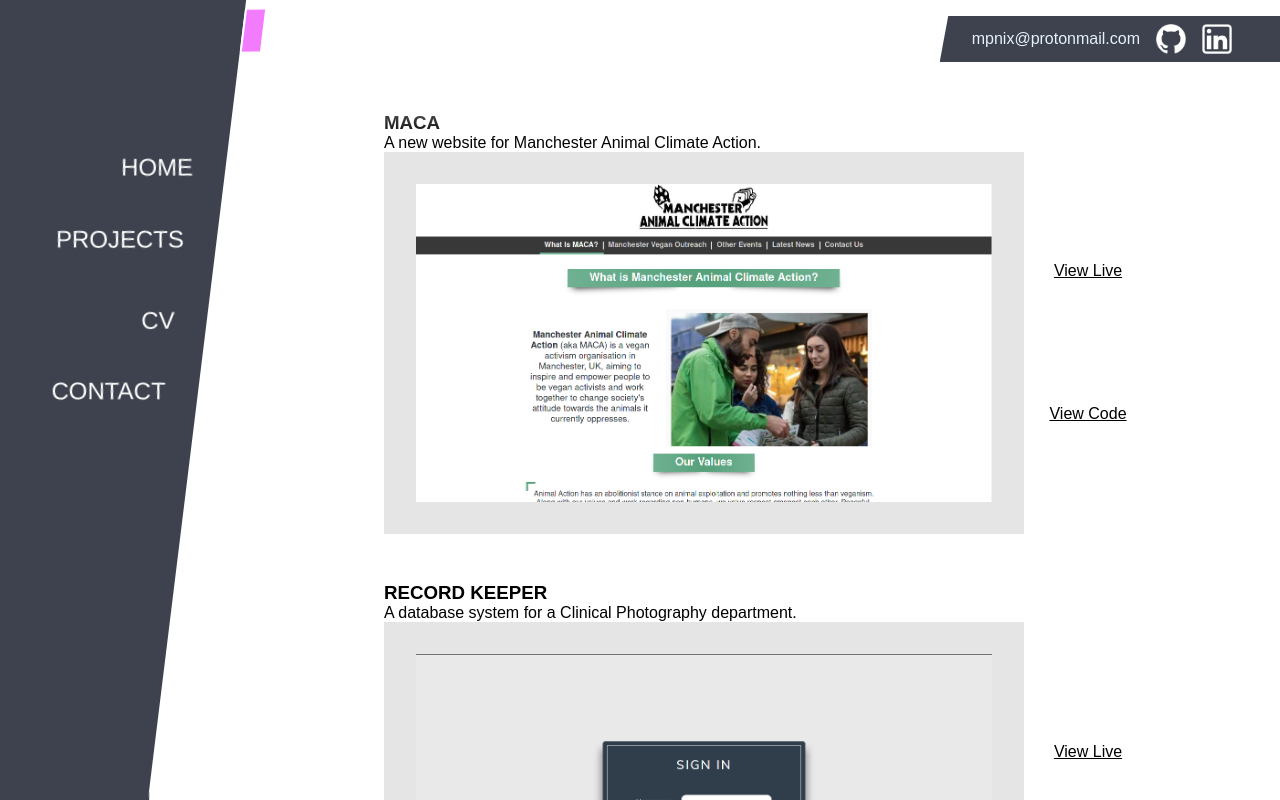
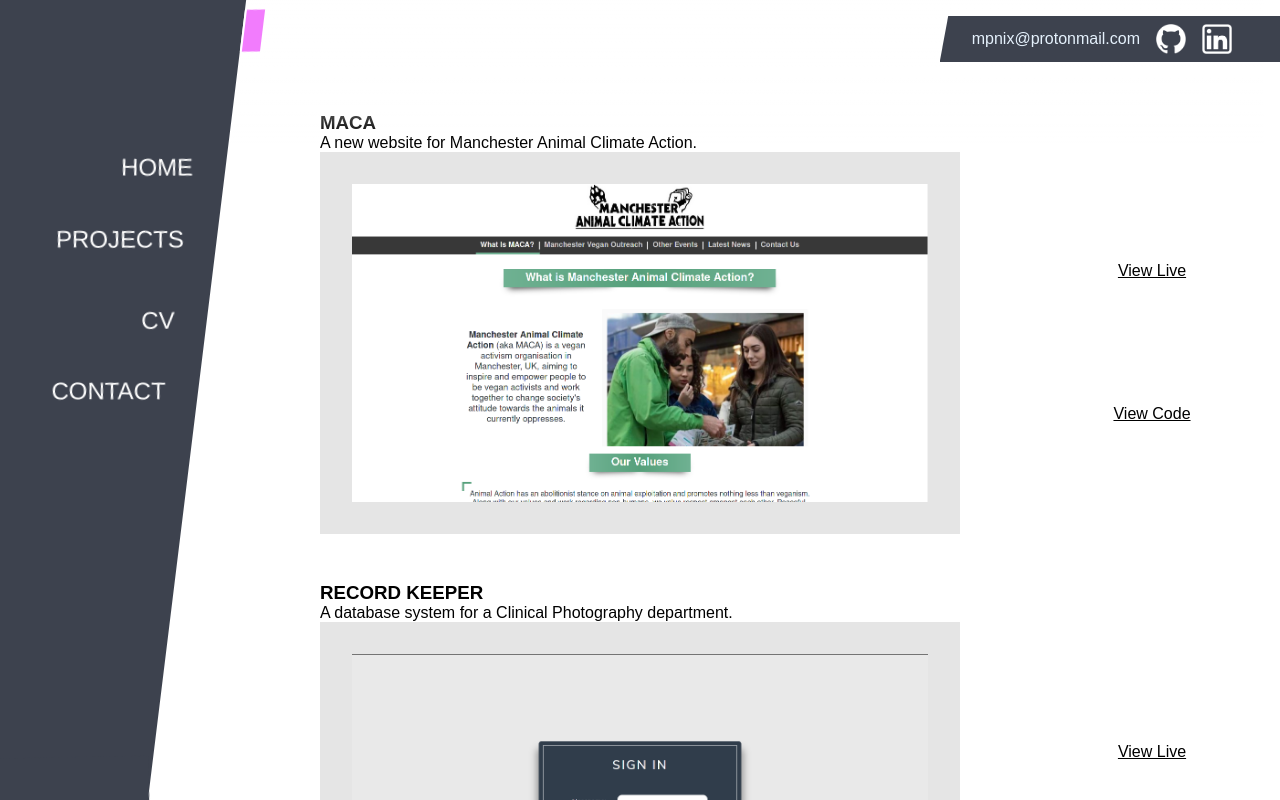
Before and after one commit to NixMichael/portfolio, a React (Create React App) app: page /projects in a window 1280 px wide. Shown: the top 800 px of the page. Built offline with nearby package versions, Linux system fonts and the light colour scheme; a web font is replaced by a local one.

Commit message:
Changed positioning and styling of projects section
-Projects section height now limited to window height
-Stylized scroll bar added to projects div

```diff
--- a/src/styles/index.scss
+++ b/src/styles/index.scss
@@ -10,18 +10,18 @@
   display: none;  /* Chrome, Safari and Opera */
 }
 
-// body::-webkit-scrollbar {
-//   width: 1em;
-// }
+.projects::-webkit-scrollbar {
+  width: 1em;
+}
 
-// body::-webkit-scrollbar-track {
-//   box-shadow: inset 0 0 6px rgba(0, 0, 0, 0.3);
-// }
+.projects::-webkit-scrollbar-track {
+  box-shadow: inset 0 0 6px rgba(0, 0, 0, 0.3);
+}
 
-// body::-webkit-scrollbar-thumb {
-//   background-color: var(--highlight-color);
-//   outline: 1px solid slategrey;
-// }
+.projects::-webkit-scrollbar-thumb {
+  background-color: var(--highlight-color);
+  outline: 1px solid slategrey;
+}
 
 * {
   margin: 0;
@@ -52,24 +52,43 @@
 }
 
 .main-content {
-  width: 70vw;
+  width: 100vw;
   margin-top: 4rem;
-  margin-right: 4rem;
+  padding-left: 20vw;
   display: flex;
   justify-content: center;
   align-items: center;
 }
 
-.projects a {
+.projects {
+  width: 100%;
+  height: 100vh;
+  overflow-y: scroll;
+  overflow-x: hidden;
+  a {
     color: black;
   }
+}
 
-.preview {
-  grid-area: PREVIEW;
-  display: flex;
-  justify-content: center;
-  padding: 2rem;
-  background: rgba(0,0,0,0.1);
+.project-container {
+  display: grid;
+  justify-content: space-around;
+  grid-template-columns: 50vw 10vw;
+  grid-template-rows: auto;
+  grid-template-areas: 'HEADING HEADING' 'PREVIEW LIVE' 'PREVIEW CODE';
+  margin: 3rem 0;
+}
+
+.project-container:last-child {
+  margin-bottom: 4rem;
+}
+
+.fader {
+  transform: translateX(50vw);
+  opacity: 0;
+  transition:
+  transform 650ms ease-out,
+  opacity 750ms ease-out;
 }
 
 .preview img {
@@ -101,26 +120,6 @@
   align-items: center;
 }
 
-.project-container {
-  display: grid;
-  grid-template-columns: 50vw 10vw;
-  grid-template-rows: auto;
-  grid-template-areas: 'HEADING HEADING' 'PREVIEW LIVE' 'PREVIEW CODE';
-  margin: 3rem 0;
-}
-
-.project-container:last-child {
-  margin-bottom: 4rem;
-}
-
-.fader {
-  transform: translateX(50vw);
-  opacity: 0;
-  transition:
-  transform 650ms ease-out,
-  opacity 750ms ease-out;
-}
-
 .prv {
   grid-area: PREVIEW;
   display: flex;
@@ -149,14 +148,14 @@
   cursor: pointer;
 }
 
-@media screen and (min-width: 1000px) {
 .header {
   position: fixed;
   top: 0;
   width: 100vw;
+  margin-right: 1rem;
   height: 9rem;
   color: var(--font-color);
-    background-image: linear-gradient(to bottom, white, rgba(255,255,255,0.8) 50%, rgba(255,255,255,0.1) 90%, rgba(255,255,255,0) 100%);
+  background-image: linear-gradient(180deg, white, rgba(255,255,255,0.8) 50%, rgba(255,255,255,0.1) 90%, rgba(255,255,255,0) 100%);
   display: flex;
   justify-content: flex-end;
   align-items: flex-start;
@@ -165,6 +164,7 @@
 
 .header .links {
   margin: 1rem 0;
+  margin-right: -1rem;
   padding: 0.5rem 2rem;
   display: flex;
   justify-content: space-between;
@@ -184,6 +184,7 @@
   align-items: center;
 }
 
+@media screen and (min-width: 1000px) {
   .menu {
     position: fixed;
     transform: rotate(7deg);
@@ -258,9 +259,6 @@
     justify-content: center;
   }
 
-  .header {
-    padding-top: 3rem;
-  }
 
   .menu {
     width: 250px;
```
Lines whose indentation alone changed are shown as unchanged.
